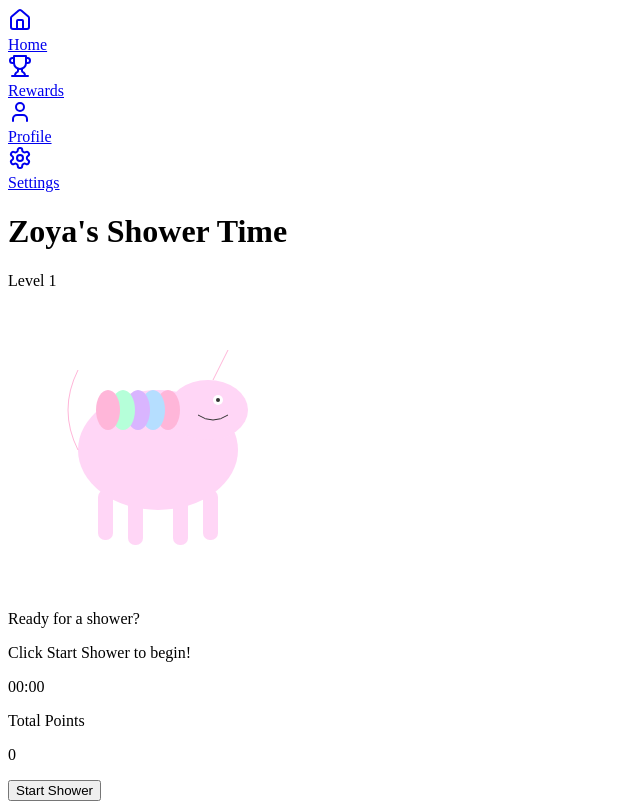
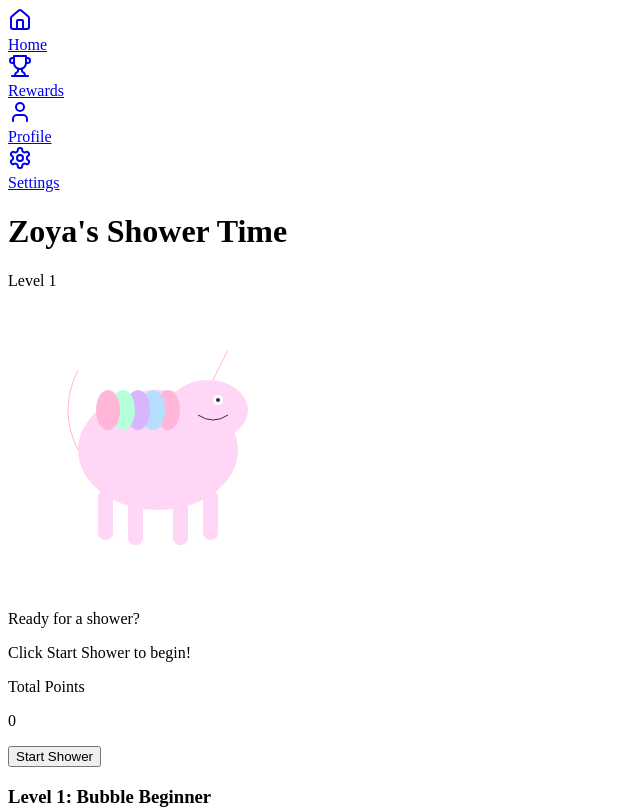
Before and after one commit to vsahgal/DataTeamSync, a React (Vite) app in the folder client/: page / in a window 1280 px wide. Shown: the top 809 px of the page, without its empty margins (0-640 px from the left). Built offline with nearby package versions, Linux system fonts and the light colour scheme.

Commit message:
Remove home screen timer
Replit-Commit-Author: Agent
Replit-Commit-Session-Id: 25d36f1b-57a5-4fa7-bce7-3726a6369ec0
Replit-Commit-Screenshot-Url: https://storage.googleapis.com/screenshot-production-us-central1/3189a723-ce1c-4f63-8ee5-b2c51fa3a4fe/572c18bd-ac36-4a7f-8316-23991e20e178.jpg

```diff
--- a/client/src/pages/Home.tsx
+++ b/client/src/pages/Home.tsx
@@ -89,17 +89,6 @@ export default function Home() {
               />
             )}
 
-            {/* Show timer when not showering */}
-            {!isShowering && (
-              <div className="flex items-center justify-center p-3 rounded-xl bg-gray-100 w-full mb-4 mt-4">
-                <div className="text-center">
-                  <p className="text-3xl font-bold text-gray-700 font-mono">
-                    00:00
-                  </p>
-                </div>
-              </div>
-            )}
-
             <div className="flex items-center justify-center my-4">
               <div className="text-center bg-indigo-100 p-3 rounded-lg w-40">
                 <p className="text-xs text-indigo-600 font-medium">Total Points</p>
```
